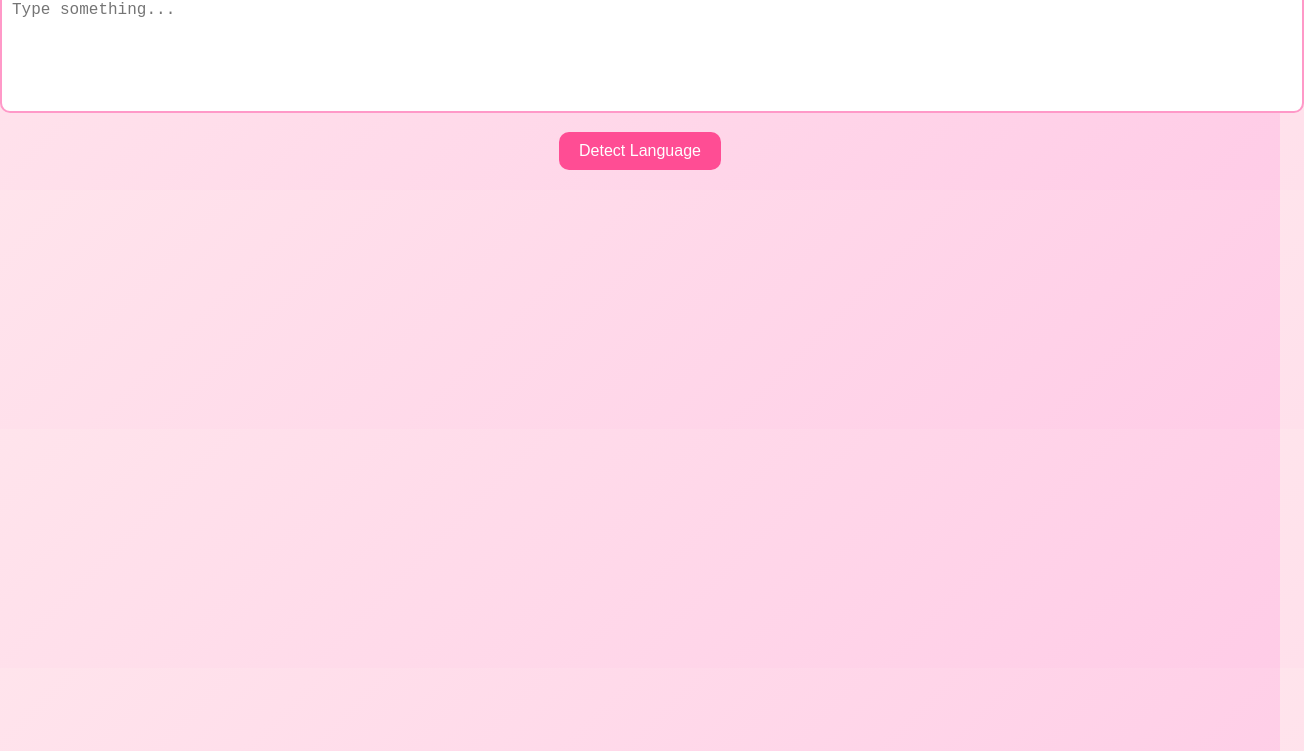
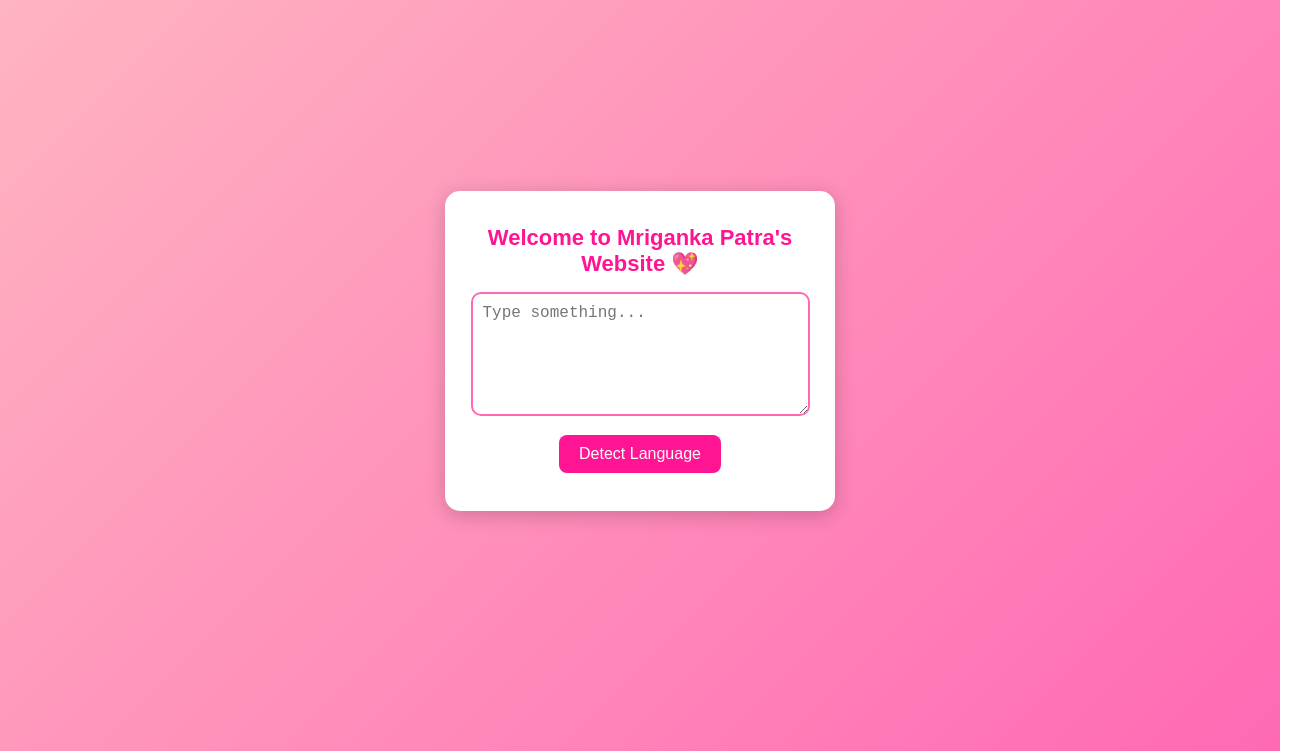
Before and after one commit to swastikas200567/Language-Identifier-Website, a plain HTML site: page index.html in a window 1280 px wide. Shown: the part 49-800 px from the top of the page, 1304 px wide, since content can reach past the window. Drawn offline with Linux system fonts and the light colour scheme.

Commit message:
Update style.css

```diff
--- a/style.css
+++ b/style.css
@@ -1,60 +1,47 @@
-/* Pink theme girlish design */
 body {
-  font-family: 'Arial', sans-serif;
-  background: linear-gradient(135deg, #ffe4ec, #ffcce7);
+  background: linear-gradient(135deg, #ffb6c1, #ff69b4);
+  font-family: 'Poppins', sans-serif;
+  display: flex;
+  justify-content: center;
+  align-items: center;
+  height: 100vh;
   margin: 0;
-  padding: 0;
-  text-align: center;
-  color: #4a2c2a;
 }
 
-header {
-  background: #ff99c8;
-  color: white;
+.container {
+  background: white;
   padding: 20px;
-  border-bottom: 4px solid #ff4d94;
+  border-radius: 15px;
+  text-align: center;
+  box-shadow: 0px 4px 20px rgba(0, 0, 0, 0.2);
+  width: 350px;
 }
 
 h1 {
-  margin: 0;
-  font-size: 2em;
-}
-
-main {
-  display: flex;
-  justify-content: center;
-  align-items: center;
-  margin: 50px;
-}
-
-.card {
-  background: white;
-  padding: 20px;
-  border-radius: 15px;
-  box-shadow: 0 4px 10px rgba(0,0,0,0.2);
-  width: 400px;
+  color: #ff1493;
+  font-size: 22px;
+  margin-bottom: 15px;
 }
 
 textarea {
-  width: 100%;
+  width: 90%;
   height: 100px;
+  margin-bottom: 15px;
   border-radius: 10px;
-  border: 2px solid #ff99c8;
+  border: 2px solid #ff69b4;
   padding: 10px;
   font-size: 16px;
-  resize: none;
+  outline: none;
 }
 
 button {
-  margin-top: 15px;
-  padding: 10px 20px;
-  background: #ff4d94;
+  background: #ff1493;
   color: white;
   border: none;
-  border-radius: 10px;
+  padding: 10px 20px;
   font-size: 16px;
+  border-radius: 8px;
   cursor: pointer;
-  transition: 0.3s;
 }
 
 button:hover {
@@ -62,16 +49,8 @@ button:hover {
 }
 
 #result {
-  margin-top: 20px;
+  margin-top: 15px;
+  font-size: 18px;
+  color: #d1006b;
   font-weight: bold;
-  color: #cc0066;
 }
-
-footer {
-  background: #ff99c8;
-  color: white;
-  padding: 10px;
-  position: fixed;
-  width: 100%;
-  bottom: 0;
-}
```
